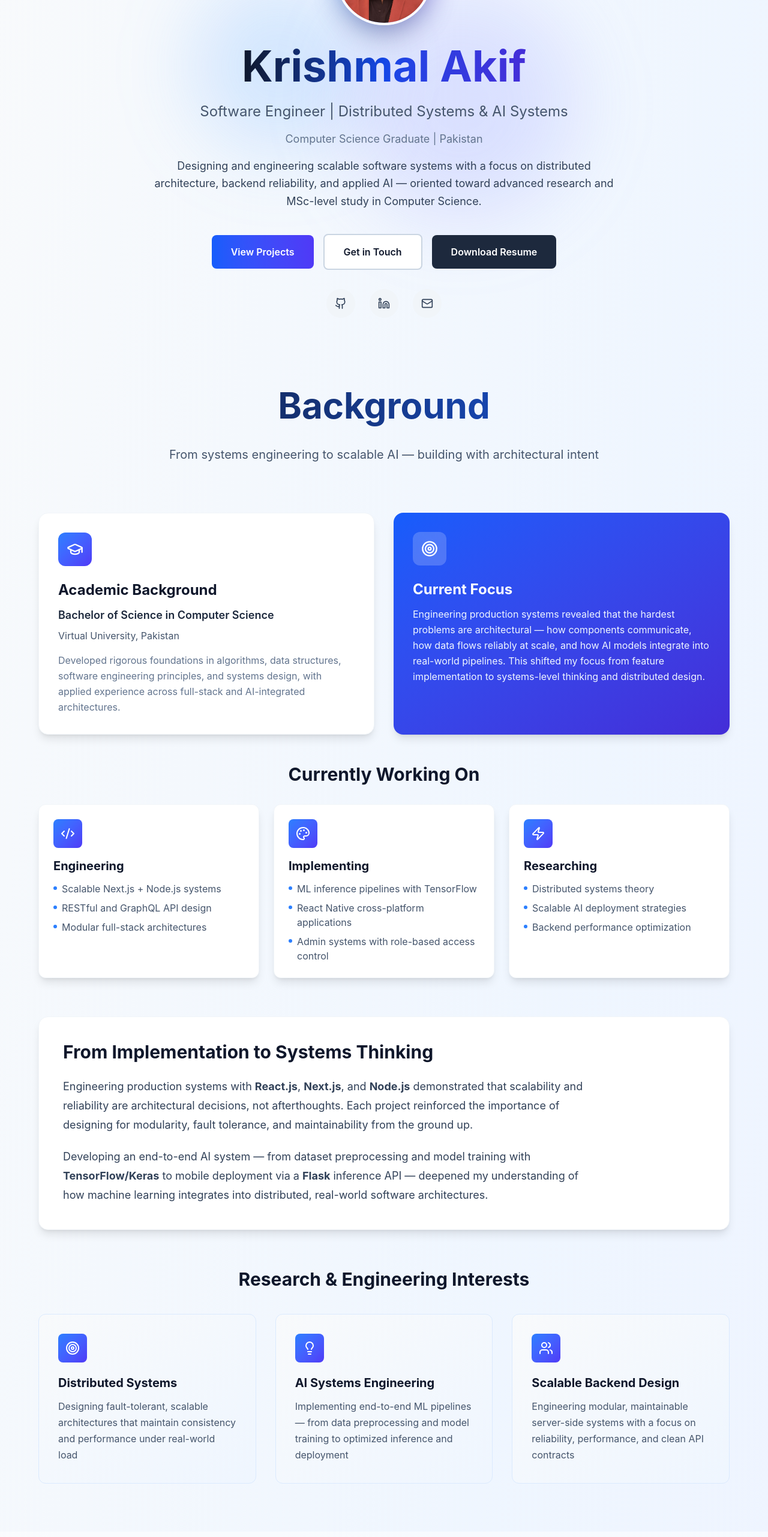
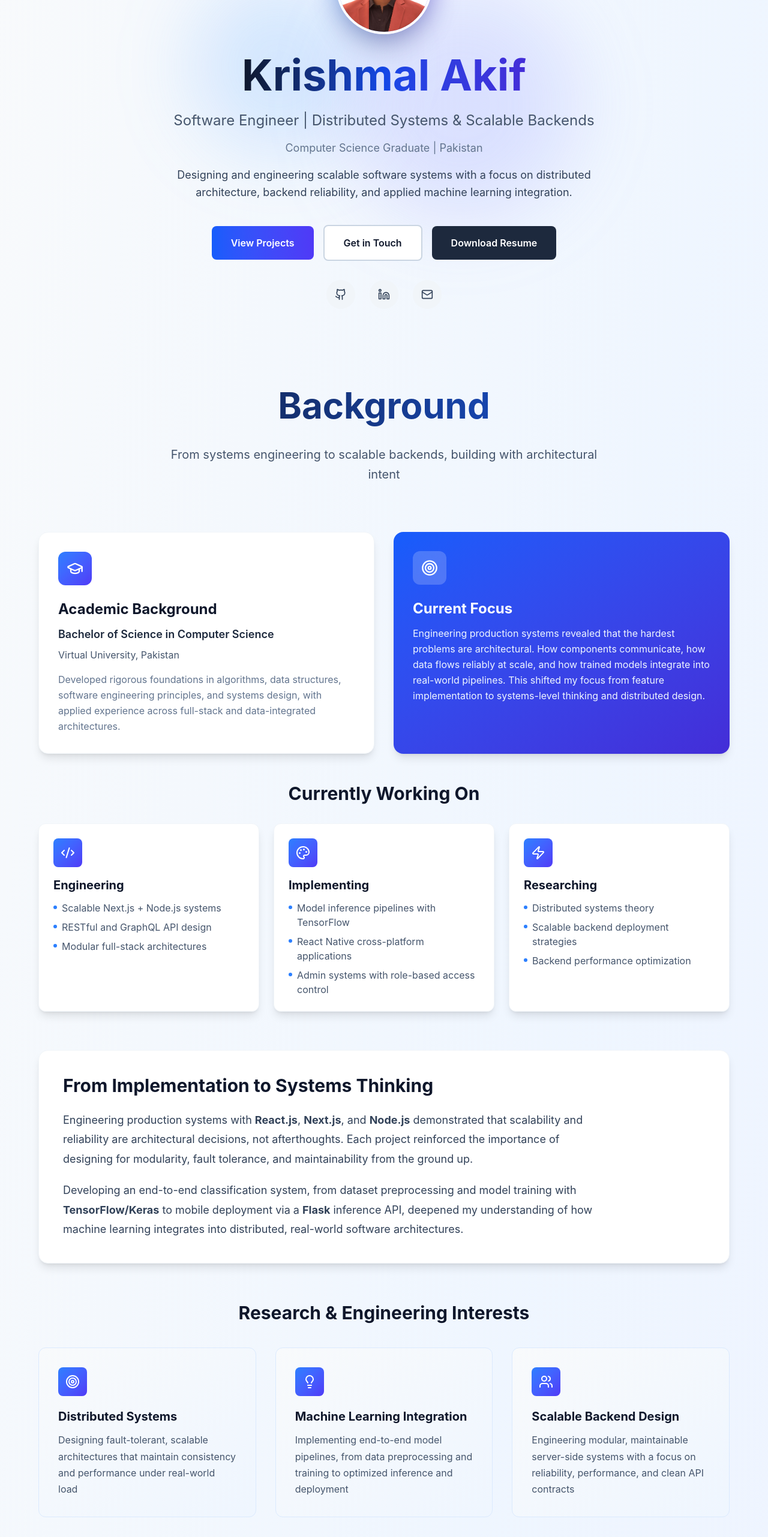
Before and after one commit to krishmalakif/portfolio, a React (Vite) app: page / in a window 1280 px wide. Shown: the part 234-2797 px from the top of the page at 60% size. Built offline with nearby package versions, Linux system fonts and the light colour scheme.

Commit message:
Fix portfolio text: remove em dashes, reduce AI overuse, remove MSc mentions

```diff
--- a/src/app/components/About.tsx
+++ b/src/app/components/About.tsx
@@ -9,8 +9,8 @@ export function About() {
     },
     {
       icon: Lightbulb,
-      title: "AI Systems Engineering",
-      description: "Implementing end-to-end ML pipelines — from data preprocessing and model training to optimized inference and deployment"
+      title: "Machine Learning Integration",
+      description: "Implementing end-to-end model pipelines, from data preprocessing and training to optimized inference and deployment"
     },
     {
       icon: Users,
@@ -28,12 +28,12 @@ export function About() {
     {
       icon: Palette,
       title: "Implementing",
-      items: ["ML inference pipelines with TensorFlow", "React Native cross-platform applications", "Admin systems with role-based access control"]
+      items: ["Model inference pipelines with TensorFlow", "React Native cross-platform applications", "Admin systems with role-based access control"]
     },
     {
       icon: Zap,
       title: "Researching",
-      items: ["Distributed systems theory", "Scalable AI deployment strategies", "Backend performance optimization"]
+      items: ["Distributed systems theory", "Scalable backend deployment strategies", "Backend performance optimization"]
     }
   ];
 
@@ -45,7 +45,7 @@ export function About() {
             Background
           </h2>
           <p className="text-xl text-slate-600 max-w-3xl mx-auto leading-relaxed">
-            From systems engineering to scalable AI — building with architectural intent
+            From systems engineering to scalable backends, building with architectural intent
           </p>
         </div>
 
@@ -62,7 +62,7 @@ export function About() {
               </p>
               <p className="text-slate-600">Virtual University, Pakistan</p>
               <p className="text-slate-500 mt-4 leading-relaxed">
-                Developed rigorous foundations in algorithms, data structures, software engineering principles, and systems design, with applied experience across full-stack and AI-integrated architectures.
+                Developed rigorous foundations in algorithms, data structures, software engineering principles, and systems design, with applied experience across full-stack and data-integrated architectures.
               </p>
             </div>
           </div>
@@ -74,7 +74,7 @@ export function About() {
             </div>
             <h3 className="text-2xl font-bold mb-3">Current Focus</h3>
             <p className="text-blue-50 leading-relaxed">
-              Engineering production systems revealed that the hardest problems are architectural — how components communicate, how data flows reliably at scale, and how AI models integrate into real-world pipelines. This shifted my focus from feature implementation to systems-level thinking and distributed design.
+              Engineering production systems revealed that the hardest problems are architectural. How components communicate, how data flows reliably at scale, and how trained models integrate into real-world pipelines. This shifted my focus from feature implementation to systems-level thinking and distributed design.
             </p>
           </div>
         </div>
@@ -110,7 +110,7 @@ export function About() {
               Engineering production systems with <strong>React.js</strong>, <strong>Next.js</strong>, and <strong>Node.js</strong> demonstrated that scalability and reliability are architectural decisions, not afterthoughts. Each project reinforced the importance of designing for modularity, fault tolerance, and maintainability from the ground up.
             </p>
             <p>
-              Developing an end-to-end AI system — from dataset preprocessing and model training with <strong>TensorFlow/Keras</strong> to mobile deployment via a <strong>Flask</strong> inference API — deepened my understanding of how machine learning integrates into distributed, real-world software architectures.
+              Developing an end-to-end classification system, from dataset preprocessing and model training with <strong>TensorFlow/Keras</strong> to mobile deployment via a <strong>Flask</strong> inference API, deepened my understanding of how machine learning integrates into distributed, real-world software architectures.
             </p>
           </div>
         </div>
--- a/src/app/components/Hero.tsx
+++ b/src/app/components/Hero.tsx
@@ -39,7 +39,7 @@ export function Hero({ isExportMode = false }: HeroProps) {
         </h1>
 
         <p className="text-xl md:text-2xl text-slate-600 mb-4">
-          Software Engineer | Distributed Systems &amp; AI Systems
+          Software Engineer | Distributed Systems &amp; Scalable Backends
         </p>
 
         <p className="text-lg text-slate-500 mb-4">
@@ -48,7 +48,7 @@ export function Hero({ isExportMode = false }: HeroProps) {
 
         <div className="max-w-3xl mx-auto mb-10">
           <p className="text-lg text-slate-700 leading-relaxed">
-            Designing and engineering scalable software systems with a focus on distributed architecture, backend reliability, and applied AI — oriented toward advanced research and MSc-level study in Computer Science.
+            Designing and engineering scalable software systems with a focus on distributed architecture, backend reliability, and applied machine learning integration.
           </p>
         </div>
 
--- a/src/app/components/Projects.tsx
+++ b/src/app/components/Projects.tsx
@@ -32,7 +32,7 @@ export function Projects() {
         "Optimized API integration for fast content delivery",
       ],
       hciRelevance:
-        "Designed the content delivery layer around minimizing latency and reducing interface complexity — grouping related content hierarchically to lower cognitive overhead and improve navigational efficiency.",
+        "Designed the content delivery layer around minimizing latency and reducing interface complexity, grouping related content hierarchically to lower cognitive overhead and improve navigational efficiency.",
       gradient: "from-blue-600 to-indigo-600",
       link: "https://cheapstreamtv.com/",
     },
@@ -49,7 +49,7 @@ export function Projects() {
         "Intuitive navigation and content hierarchy",
       ],
       hciRelevance:
-        "Applied information architecture principles to structure content hierarchies that directly govern navigation flow — semantic markup as a system-level decision affecting both accessibility and discoverability.",
+        "Applied information architecture principles to structure content hierarchies that directly govern navigation flow. Semantic markup as a system-level decision affecting both accessibility and discoverability.",
       gradient: "from-purple-600 to-pink-600",
       link: "https://nacc-usa.org/",
     },
@@ -66,7 +66,7 @@ export function Projects() {
         "Responsive design across all device sizes",
       ],
       hciRelevance:
-        "Admin system architecture designed around operator task flows rather than raw data structure — reducing interaction complexity and improving throughput for high-frequency data management operations.",
+        "Admin system architecture designed around operator task flows rather than raw data structure, reducing interaction complexity and improving throughput for high-frequency data management operations.",
       gradient: "from-green-600 to-teal-600",
       link: "https://dataanchor.ae/",
     },
@@ -74,9 +74,9 @@ export function Projects() {
 
   const fyp: Project = {
     title: "Leaf Disease Detection App",
-    tagline: "Final Year Project — End-to-End AI Systems Engineering",
+    tagline: "Final Year Project: Full-Stack Mobile Application",
     description:
-      "Designed and implemented a full-stack AI-integrated mobile system for automated leaf disease classification. The architecture spans a React Native client, a dual-backend layer (Node.js for application logic, Flask for ML inference), and a TensorFlow/Keras convolutional model trained on a curated agricultural dataset — covering the complete pipeline from data preprocessing and model optimization to mobile deployment.",
+      "Designed and implemented a full-stack mobile system for automated leaf disease classification. The architecture spans a React Native client, a dual-backend layer (Node.js for application logic, Flask for model inference), and a TensorFlow/Keras convolutional model trained on a curated agricultural dataset, covering the complete pipeline from data preprocessing and model optimization to mobile deployment.",
     technologies: ["React Native", "Node.js", "Flask", "TensorFlow", "Keras", "Python"],
     features: [
       "ML-powered disease prediction from leaf images",
@@ -85,7 +85,7 @@ export function Projects() {
       "User auth, image upload & prediction history",
     ],
     hciRelevance:
-      "Engineered the inference pipeline for low-latency mobile response — model quantization and a decoupled Flask API layer ensure prediction throughput remains viable on resource-constrained devices, bridging the gap between ML research and production deployment.",
+      "Engineered the inference pipeline for low-latency mobile response. Model quantization and a decoupled Flask API layer ensure prediction throughput remains viable on resource-constrained devices, bridging the gap between research and production deployment.",
     gradient: "from-emerald-500 to-lime-500",
     github: "https://github.com/krishmalakif/Leaf-Disease-Detection-Mobile-App-",
   };
@@ -98,7 +98,7 @@ export function Projects() {
             Featured Projects
           </h2>
           <p className="text-xl text-slate-600 max-w-3xl mx-auto">
-            Engineering systems across distributed web platforms, scalable backends, and applied AI pipelines
+            Engineering systems across distributed web platforms, scalable backends, and applied model integration
           </p>
         </div>
 
@@ -225,7 +225,7 @@ export function Projects() {
         <div className="mt-16 bg-gradient-to-br from-slate-900 to-blue-900 rounded-2xl p-8 text-white">
           <h4 className="text-2xl font-bold mb-4">Engineering Approach</h4>
           <p className="text-blue-100 leading-relaxed">
-            These projects represent a progression from feature-level implementation to systems-level engineering — each one demanding deliberate decisions around architecture, data flow, scalability, and reliability. The final year project in particular reflects an end-to-end AI systems engineering mindset: from dataset curation and model training to distributed backend design and mobile deployment.
+            These projects represent a progression from feature-level implementation to systems-level engineering. Each one demanded deliberate decisions around architecture, data flow, scalability, and reliability. The final year project reflects an end-to-end engineering mindset, from dataset curation and model training to distributed backend design and mobile deployment.
           </p>
         </div>
       </div>
--- a/src/app/components/Skills.tsx
+++ b/src/app/components/Skills.tsx
@@ -17,7 +17,7 @@ export function Skills() {
     },
     {
       icon: Palette,
-      title: "AI & Data Systems",
+      title: "Machine Learning & Data",
       color: "from-purple-500 to-pink-600",
       skills: [
         { name: "Python", level: 80 },
@@ -51,7 +51,7 @@ export function Skills() {
             Skills & Competencies
           </h2>
           <p className="text-lg text-slate-600 max-w-2xl mx-auto">
-            Structured technical expertise across systems engineering, AI integration, and scalable backend development
+            Structured technical expertise across systems engineering, machine learning integration, and scalable backend development
           </p>
         </div>
 
@@ -91,7 +91,7 @@ export function Skills() {
         <div className="bg-gradient-to-br from-blue-50 to-indigo-50 rounded-2xl p-8 border border-blue-200">
           <h4 className="text-xl font-bold text-slate-900 mb-4">Engineering Philosophy</h4>
           <p className="text-slate-700 leading-relaxed">
-            My technical competencies have been developed through end-to-end system engineering — from designing relational database schemas and scalable REST APIs to implementing ML inference pipelines and distributed mobile backends. I approach software not as isolated features, but as interconnected systems where <strong>architectural decisions</strong>, <strong>performance constraints</strong>, and <strong>data flow design</strong> determine long-term reliability and scalability.
+            My technical competencies have been developed through end-to-end system engineering, from designing relational database schemas and scalable REST APIs to implementing model inference pipelines and distributed mobile backends. I approach software not as isolated features, but as interconnected systems where <strong>architectural decisions</strong>, <strong>performance constraints</strong>, and <strong>data flow design</strong> determine long-term reliability and scalability.
           </p>
         </div>
       </div>
--- a/src/app/components/TechStack.tsx
+++ b/src/app/components/TechStack.tsx
@@ -4,7 +4,7 @@ export function TechStack() {
     { name: "Next.js", category: "Framework" },
     { name: "TypeScript", category: "Language" },
     { name: "Node.js", category: "Backend" },
-    { name: "Python", category: "AI / Backend" },
+    { name: "Python", category: "Backend" },
     { name: "TensorFlow", category: "ML Framework" },
     { name: "Flask", category: "API Layer" },
     { name: "PostgreSQL", category: "Database" },
@@ -19,7 +19,7 @@ export function TechStack() {
       <div className="max-w-6xl mx-auto">
         <div className="text-center mb-12">
           <h3 className="text-3xl font-bold text-slate-900 mb-4">Core Technology Stack</h3>
-          <p className="text-slate-600">Technologies applied across distributed systems, AI pipelines, and scalable backend architectures</p>
+          <p className="text-slate-600">Technologies applied across distributed systems, model pipelines, and scalable backend architectures</p>
         </div>
         <div className="grid grid-cols-2 md:grid-cols-4 gap-6">
           {technologies.map((tech, index) => (
```
